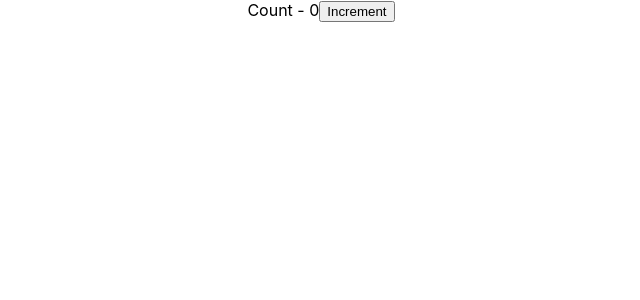
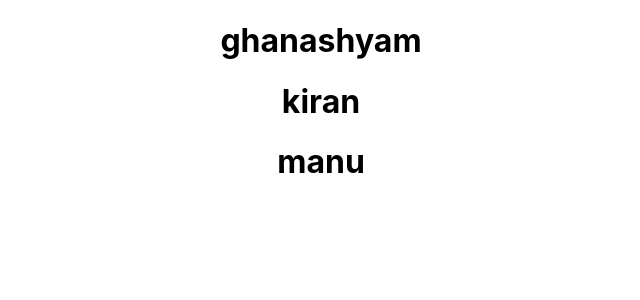
Before and after one commit to ghanashyamkamath/react-basics, a React (Create React App) app: page / in a window 1280 px wide. Shown: the top 300 px of the page, without its empty margins (319-959 px from the left). Built offline with nearby package versions, Linux system fonts and the light colour scheme.

Commit message:
destructuring

```diff
--- a/src/App.js
+++ b/src/App.js
@@ -9,18 +9,17 @@ import Counter from './components/Counter';
 function App() {
   return (
     <div className="App">
-      {/* <Greet name="ghanashyam" >
-      this is child prop
-      </Greet>
+      <Greet name="ghanashyam" />
+
       <Greet name="kiran" />
-      <Greet name="manu" /> */}
+      <Greet name="manu" />
 
       {/* <Welcome name="ghanashyam" />
       <Welcome name="Kiran" />
       <Welcome name="Manu" /> */}
       {/* <Hello /> */}
       {/* <Message /> */}
-      <Counter addValue={5}/>
+      {/* <Counter addValue={5}/> */}
     </div>
   );
 }
--- a/src/components/Greet.js
+++ b/src/components/Greet.js
@@ -1,10 +1,10 @@
 import React from 'react'
 
-const Greet=(props)=> {
+const Greet=({name})=> {
     return (
         <div>
-            <h1>{props.name}</h1>
-            {props.children}
+            <h1>{name}</h1>
+
         </div>
     )
 }
```
